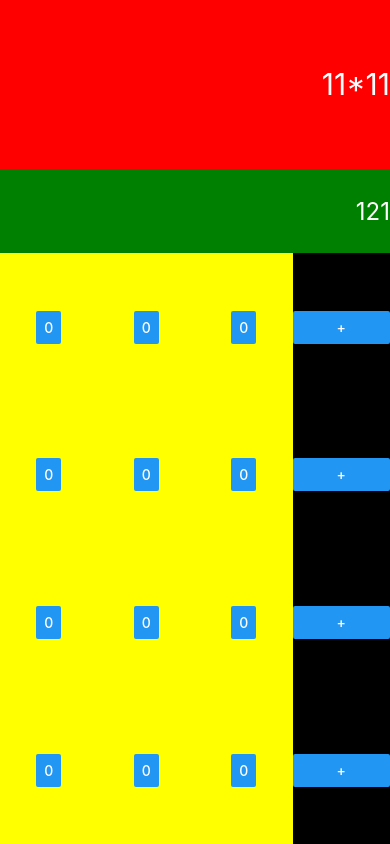
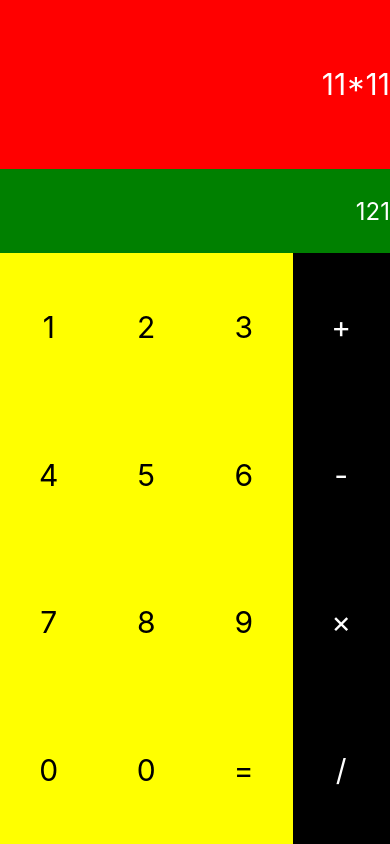
Before and after one commit to shawnantonucci/React-Native-Calculator, a React Native app: screen / in a window 390 px wide. Built offline with nearby package versions, Linux system fonts and the light colour scheme.

Commit message:
restructed layout and added a for loop for buttons

```diff
--- a/App.js
+++ b/App.js
@@ -7,7 +7,7 @@
  */
 
 import React, { Component } from "react";
-import { StyleSheet, View, Text, Button } from "react-native";
+import { StyleSheet, View, Text, TouchableOpacity } from "react-native";
 
 export default class App extends Component {
   constructor() {
@@ -23,6 +23,30 @@
   };
 
   render() {
+    let rows = [];
+    let nums = [[1, 2, 3], [4, 5, 6], [7, 8, 9], [0, 0, "="]];
+    for (let i = 0; i < 4; i++) {
+      let row = [];
+      for (let j = 0; j < 3; j++) {
+        row.push(
+          <TouchableOpacity style={styles.btn}>
+            <Text style={styles.btnText}>{nums[i][j]}</Text>
+          </TouchableOpacity>
+        );
+      }
+      rows.push(<View style={styles.row}>{row}</View>);
+    }
+
+    let operations = ["+", "-", "×", "/"];
+    let ops = [];
+    for (let i = 0; i < 4; i++) {
+      ops.push(
+        <TouchableOpacity style={styles.btn}>
+          <Text style={[styles.btnText, styles.white]}>{operations[i]}</Text>
+        </TouchableOpacity>
+      );
+    }
+
     return (
       <View style={styles.container}>
         <View style={styles.result}>
@@ -32,36 +56,9 @@
           <Text style={styles.calculationText}>121</Text>
         </View>
         <View style={styles.buttons}>
-          <View style={styles.numbers}>
-            <View style={styles.row}>
-              <Button title="0" />
-              <Button title="0" />
-              <Button title="0" />
-            </View>
-
-            <View style={styles.row}>
-              <Button title="0" />
-              <Button title="0" />
-              <Button title="0" />
-            </View>
-
-            <View style={styles.row}>
-              <Button title="0" />
-              <Button title="0" />
-              <Button title="0" />
-            </View>
-
-            <View style={styles.row}>
-              <Button title="0" />
-              <Button title="0" />
-              <Button title="0" />
-            </View>
-          </View>
+          <View style={styles.numbers}>{rows}</View>
           <View style={styles.operations}>
-            <Button title="+" />
-            <Button title="+" />
-            <Button title="+" />
-            <Button title="+" />
+            {ops}
           </View>
         </View>
       </View>
@@ -75,29 +72,41 @@
   },
   resultText: {
     fontSize: 30,
+    color: "white"
+  },
+  btn: {
+    flex: 1,
+    alignItems: "center",
+    alignSelf: "stretch",
+    justifyContent: "center"
+  },
+  btnText: {
+    fontSize: 30
+  },
+  white: {
     color: 'white'
   },
   calculationText: {
     fontSize: 24,
-    color: 'white'
+    color: "white"
   },
   row: {
     flex: 1,
-    justifyContent: 'space-around',
-    alignItems: 'center',
-    flexDirection: 'row'
+    justifyContent: "space-around",
+    alignItems: "center",
+    flexDirection: "row"
   },
   result: {
     flex: 2,
     backgroundColor: "red",
-    justifyContent: 'center',
-    alignItems: 'flex-end'
+    justifyContent: "center",
+    alignItems: "flex-end"
   },
   calculation: {
     flex: 1,
     backgroundColor: "green",
-    justifyContent: 'center',
-    alignItems: 'flex-end'
+    justifyContent: "center",
+    alignItems: "flex-end"
   },
   buttons: {
     flex: 7,
@@ -109,7 +118,7 @@
   },
   operations: {
     flex: 1,
-    justifyContent: 'space-around',
+    justifyContent: "space-around",
     backgroundColor: "black"
   }
 });
```
